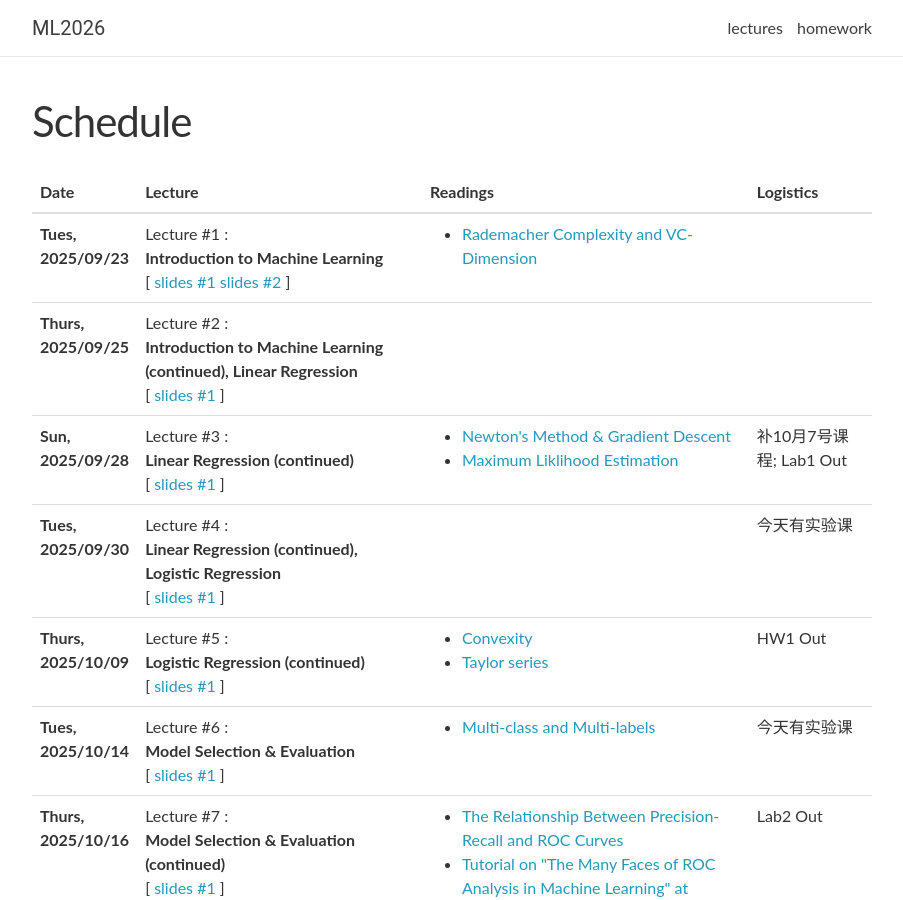
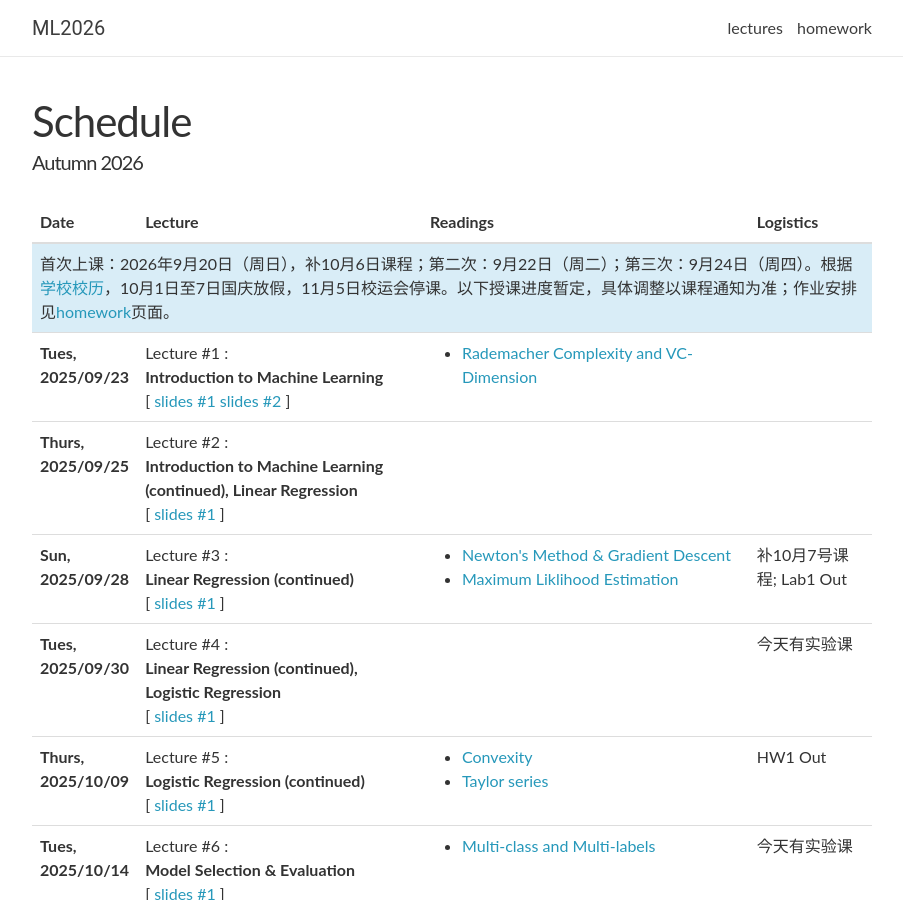
Before and after one commit to SEUML/ml-autumn-2026, a Jekyll site: the page built from _pages/lectures.md, in a window 1280 px wide and 900 px high. Shown: the whole window, without its empty margins (188-1091 px from the left). Built offline with Jekyll 4.4.1, drawn with Linux system fonts in a browser that asks for light colours; nearby versions of some CDN libraries; comment, search, counter and statistics services are not loaded.

Commit message:
Clarify confirmed Autumn 2026 class dates
Publish the user's confirmed September 20, 22 and 24 classes. Calendar notes checked against Southeast University's official 2026-2027 calendar: September 20 makes up October 6; October 1-7 holiday; November 5-7 sports meeting with classes suspended. Remaining topic progress is explicitly tentative. Source: https://jwc.seu.edu.cn/xl/main.psp

```diff
--- a/_pages/lectures.md
+++ b/_pages/lectures.md
@@ -2,7 +2,10 @@
 layout: schedule
 permalink: /lectures/
 title: Schedule
+description: Autumn 2026
 ---
+
+<tr class="info"><td colspan="4">首次上课：2026年9月20日（周日），补10月6日课程；第二次：9月22日（周二）；第三次：9月24日（周四）。根据<a href="https://jwc.seu.edu.cn/xl/main.psp" target="_blank">学校校历</a>，10月1日至7日国庆放假，11月5日校运会停课。以下授课进度暂定，具体调整以课程通知为准；作业安排见<a href="{{ "/homework/" | relative_url }}">homework</a>页面。</td></tr>
 
 {% assign current_module = 0 %}
 {% assign skip_classes = 0 %}
@@ -14,7 +17,9 @@ title: Schedule
 {% assign event_type = "upcoming" %}
 {% assign today_date = "now" | date: "%s" | divided_by: 86400 %}
 {% assign lecture_date = lecture.date | date: "%s" | divided_by: 86400 %}
-{% if today_date > lecture_date %}
+{% if lecture.date == "TBD" %}
+    {% assign event_type = "upcoming" %}
+{% elsif today_date > lecture_date %}
     {% assign event_type = "past" %}
 {% elsif today_date <= lecture_date and today_date > prev_date %}
     {% assign event_type = "warning" %}
```
